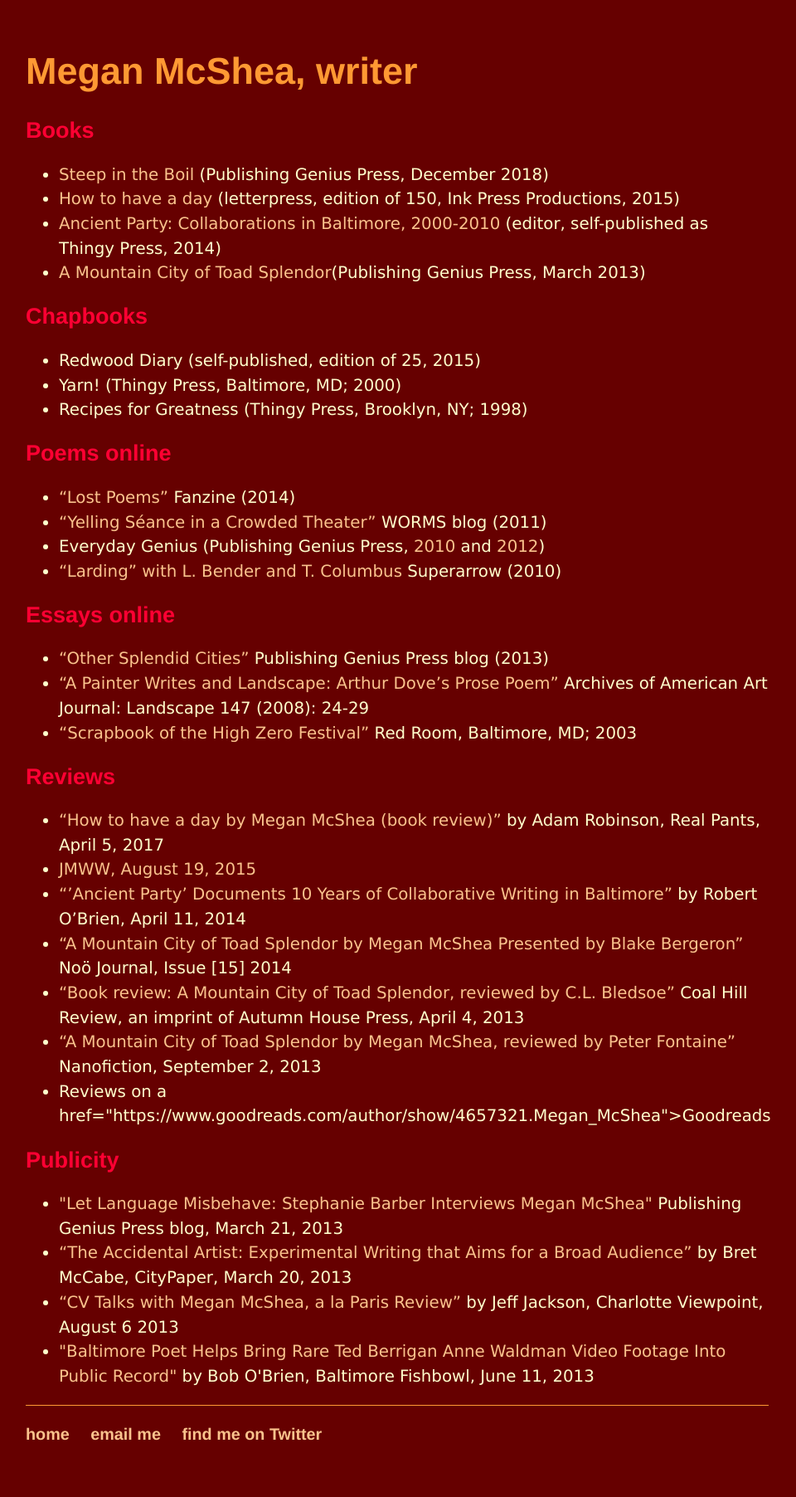
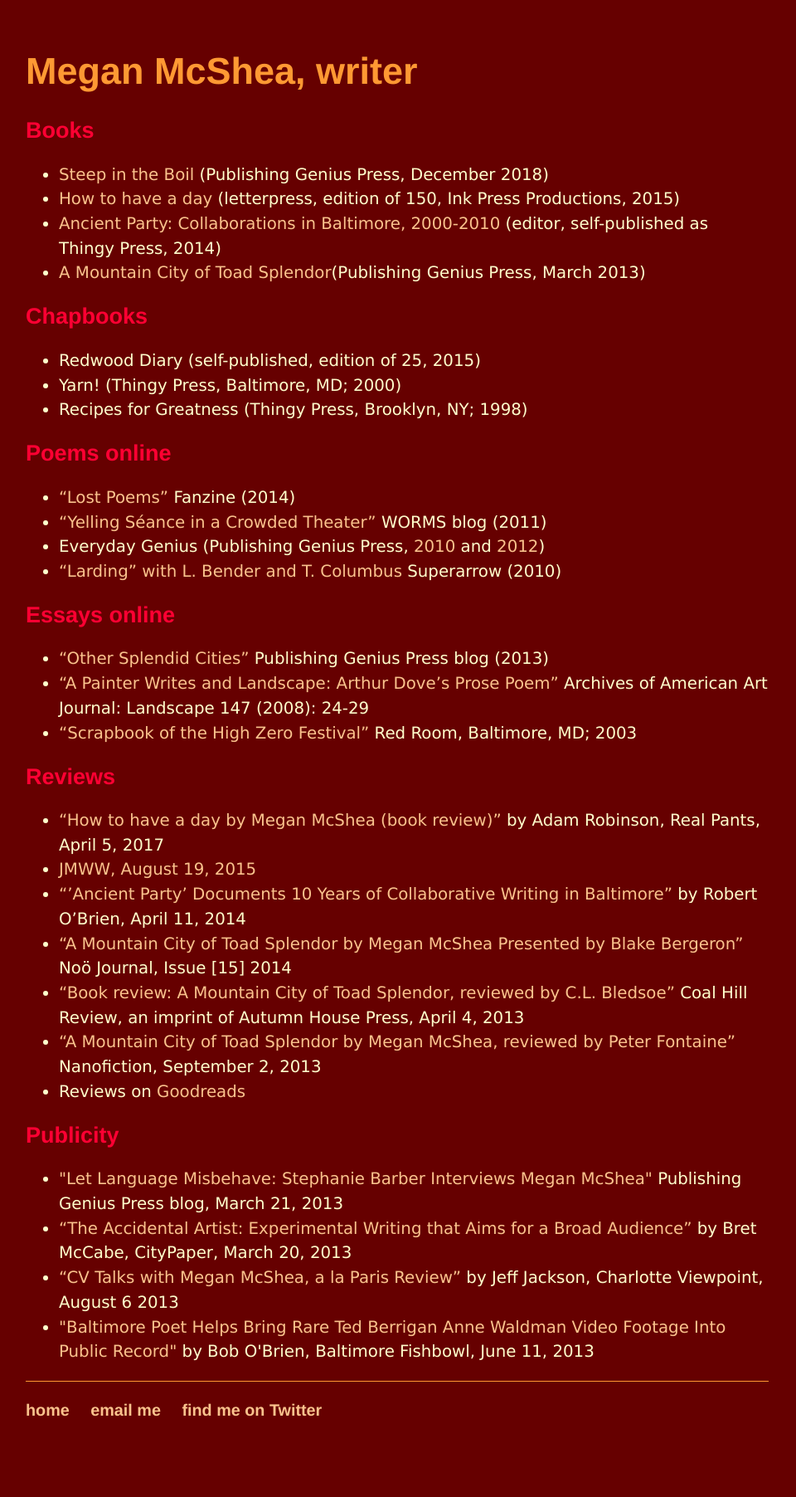
Before and after one commit to megan-mcshea/megan-mcshea.github.io, a Jekyll site: the page built from writer.html, in a window 1280 px wide. Shown: the whole page at 83% size, without its empty margins (161-1121 px from the left). Built offline with Jekyll 4.4.1, drawn with Linux system fonts in a browser that asks for light colours; after the commit the page ends 1774 px from its top, so only the background shows below that.

Commit message:
Update writer.html

```diff
--- a/writer.html
+++ b/writer.html
@@ -38,7 +38,7 @@ title: Megan McShea, writer
 <li><a href="http://www.noojournal.com/view.php?mode=1&issue=15&id=593"> “A Mountain City of Toad Splendor by Megan McShea Presented by Blake Bergeron” </a>Noö Journal, Issue [15] 2014 </li>
 <li><a href="http://www.coalhillreview.com/book-review-a-mountain-city-of-toad-splendor/">“Book review: A Mountain City of Toad Splendor, reviewed by C.L. Bledsoe”</a> Coal Hill Review, an imprint of Autumn House Press, April 4, 2013 </li>
 <li><a href="http://nanofiction.org/weekly-feature/reviews/2013/09/a-mountain-city-of-toad-splendor-by-megan-mcshea">“A Mountain City of Toad Splendor by Megan McShea, reviewed by Peter Fontaine”</a> Nanofiction, September 2, 2013 </li>
-		<li>Reviews on a href="https://www.goodreads.com/author/show/4657321.Megan_McShea">Goodreads</a></li>
+		<li>Reviews on <a href="https://www.goodreads.com/author/show/4657321.Megan_McShea">Goodreads</a></li>
 </ul>
 
 	<h2>Publicity</h2>
```
